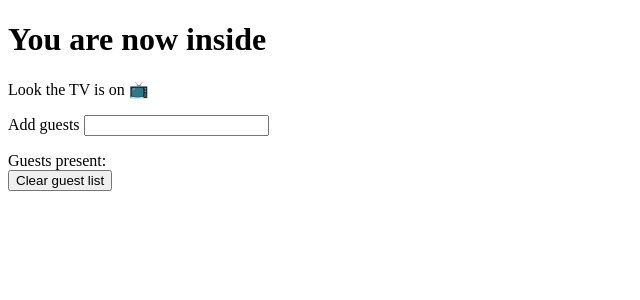
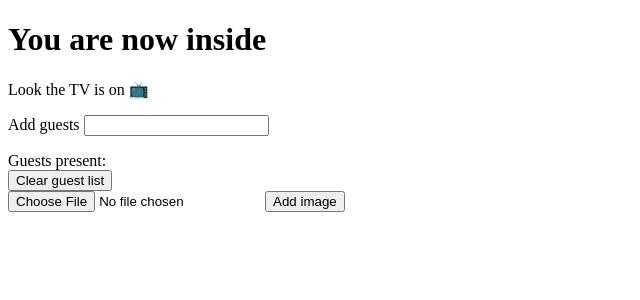
Before and after one commit to Nuffe/Project-2026, a Flask app: page /home/inside in a window 1280 px wide. Shown: the part 26-326 px from the top of the page, without its empty margins (0-640 px from the left). Run offline with Flask 3, Linux system fonts and the light colour scheme.

Commit message:
upload route, puts image (jpg, png or gif) on the page. Practice for future user icon logic

```diff
--- a/FirstFile.py
+++ b/FirstFile.py
@@ -1,11 +1,15 @@
 from flask import Flask
 from markupsafe import escape
-from flask import url_for
 from flask import render_template
-from flask import redirect
+from flask import Flask, flash, request, redirect, url_for
 from flask import request
+from werkzeug.utils import secure_filename
+import os
+
+ALLOWED_EXTENSIONS = {'txt', 'pdf', 'png', 'jpg', 'jpeg', 'gif'}
 
 app = Flask(__name__)
+app.config['UPLOAD_FOLDER'] = "static/uploads"
 
 guest_list = []
 
@@ -41,3 +45,14 @@ def about():
 def clear():
     guest_list.clear()
     return redirect(url_for("inside"))
+
+@app.route("/upload", methods=["POST"])
+def upload():
+    if 'file' not in request.files:
+        return render_template("InsideHome.html", guest=guest_list, error="badFile")
+    file = request.files['file']
+    if file.filename.endswith((".jpg", ".png", ".gif")):
+        file.save(os.path.join(app.config['UPLOAD_FOLDER'], file.filename))
+        return render_template("InsideHome.html", guest=guest_list, image=file.filename)
+    else:
+         return render_template("InsideHome.html", guest=guest_list, error="noImage")
--- a/templates/InsideHome.html
+++ b/templates/InsideHome.html
@@ -18,4 +18,16 @@
     <button name="clear"> Clear guest list</button>
 </form>
 
+<form action="/upload" method="post"  enctype=multipart/form-data>
+    <input type="file" name="file" />
+    <button type="submit">Add image</button>
+</form>
+
+{% if image %}
+     <img src="/static/uploads/{{image}}" style="width:400px;height:400px;" />
+{% endif %}
+{% if error %}
+    alert({{error}})
+{% endif %}
+
 {% endblock %}
```
Also changed, not shown: 1 other file.
